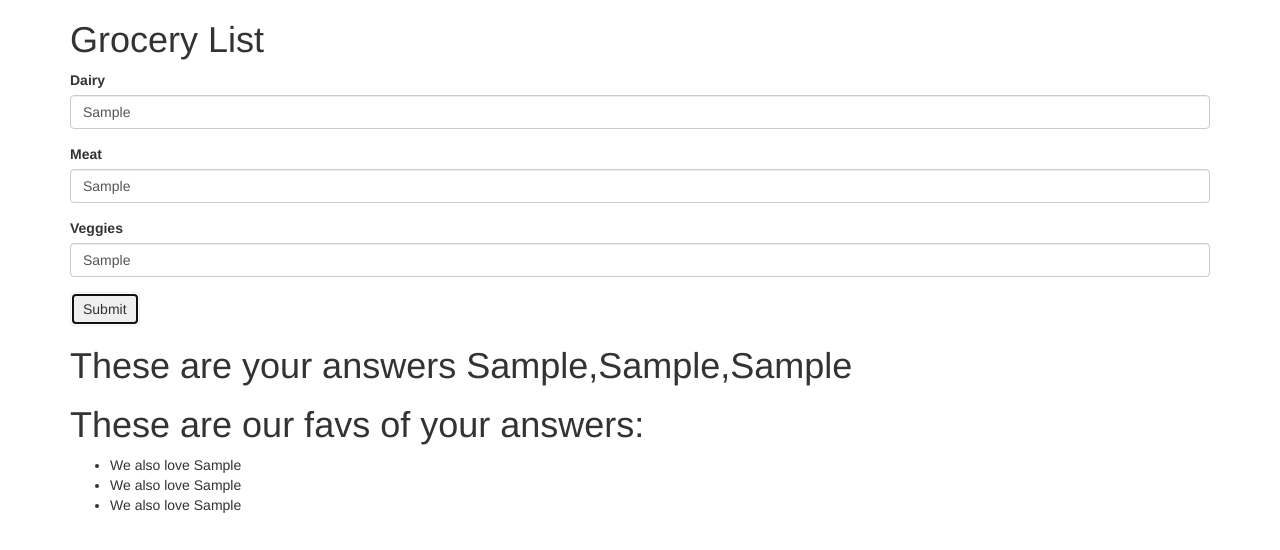
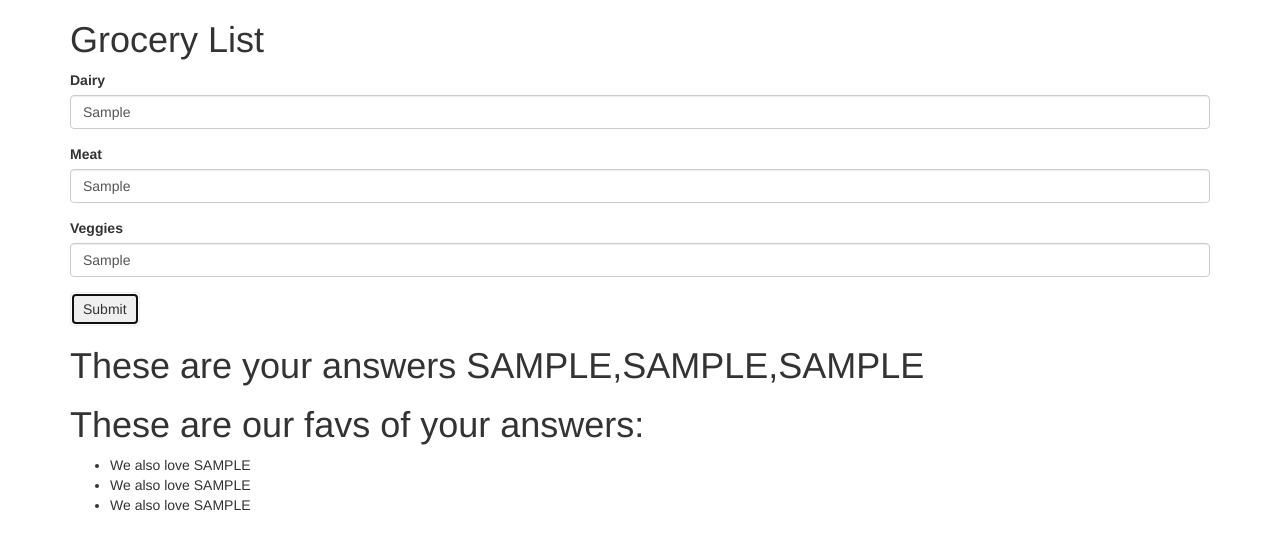
Before and after one commit to eggthecat/sortingGroceries, a plain HTML site: page index.html in a window 1280 px wide. Both pictures are taken after typing "Sample", "Sample", "Sample" into the empty fields and a click on the button "Submit". Drawn offline with Linux system fonts and the light colour scheme.

Commit message:
take input, capitalize the words, and return them as a list

```diff
--- a/index.html
+++ b/index.html
@@ -10,6 +10,7 @@
   <body>
     </ul>
     <div class="container">
+      <div id="quiz">
           <h1>Grocery List</h1>
           <div id="questions">
             <form>
@@ -32,13 +33,19 @@
           <div id="answerArea">
           <h1>These are your answers <span id="display"></span></h1>
           <h1>These are our favs of your answers:</h1>
-          <ul>
+          <!-- <ul>
             <li id="elementZero"></li>
             <li id="elementOne"></li>
             <li id="elementTwo"></li>
+          </ul> -->
+
+          <ul>
+            <li id="elementZeroTwo"></li>
+            <li id="elementOneTwo"></li>
+            <li id="elementTwoTwo"></li>
           </ul>
         </div>
-
+      </div>
 </div>
 
   </body>
--- a/js/scripts.js
+++ b/js/scripts.js
@@ -7,13 +7,37 @@ $(document).ready(function() {
     var array1 = [things1Input, things2Input, things3Input];
 
     $("#answerArea").show();
-    $("#display").text(array1);
+    // $("#quiz").hide();
+    // $("#display").text(array1);
+    // $("#display").text(array1);
     event.preventDefault();
 
     var array2 = [];
-    array2.push(array1[0], array1[1], array1[2]);
-    $("#elementZero").text("We also love " + array2[0]);
-    $("#elementOne").text("We also love " + array2[1]);
-    $("#elementTwo").text("We also love " + array2[2]);
+    var array3 = [];
+    var array4 = [];
+    // array2.push(array1[0], array1[1], array1[2]);
+    // $("#elementZero").text("We also love " + array2[0]);
+    // $("#elementOne").text("We also love " + array2[1]);
+    // $("#elementTwo").text("We also love " + array2[2]);
+    array2.push(array1[0]);
+    array2.push(array1[1]);
+    array2.push(array1[2]);
+    $("#elementZeroTwo").text("We also love " + array2[0]);
+    $("#elementOneTwo").text("We also love " + array2[1]);
+    $("#elementTwoTwo").text("We also love " + array2[2]);
+
+    var array3 = array2.map(function(upper) {
+        return (upper.toUpperCase());
+        // return $("#display" + (upper.toUpperCase()));
+    });
+    $("#display").text(array3);
+    console.log(array3);
+
+    array3.push(array1[0]);
+    array3.push(array1[1]);
+    array3.push(array1[2]);
+    $("#elementZeroTwo").text("We also love " + array3[0]);
+    $("#elementOneTwo").text("We also love " + array3[1]);
+    $("#elementTwoTwo").text("We also love " + array3[2]);
   });
 });
```
